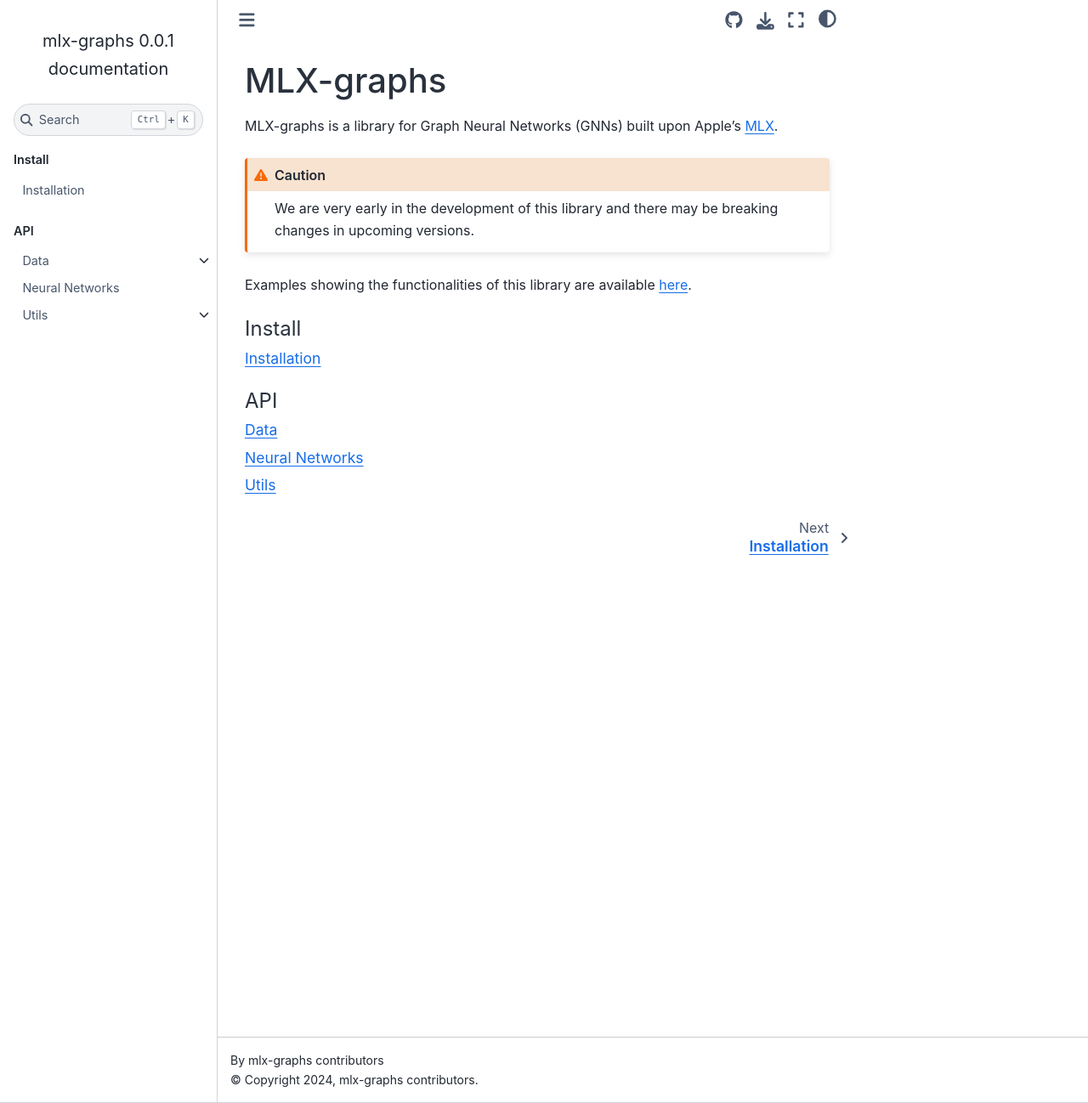
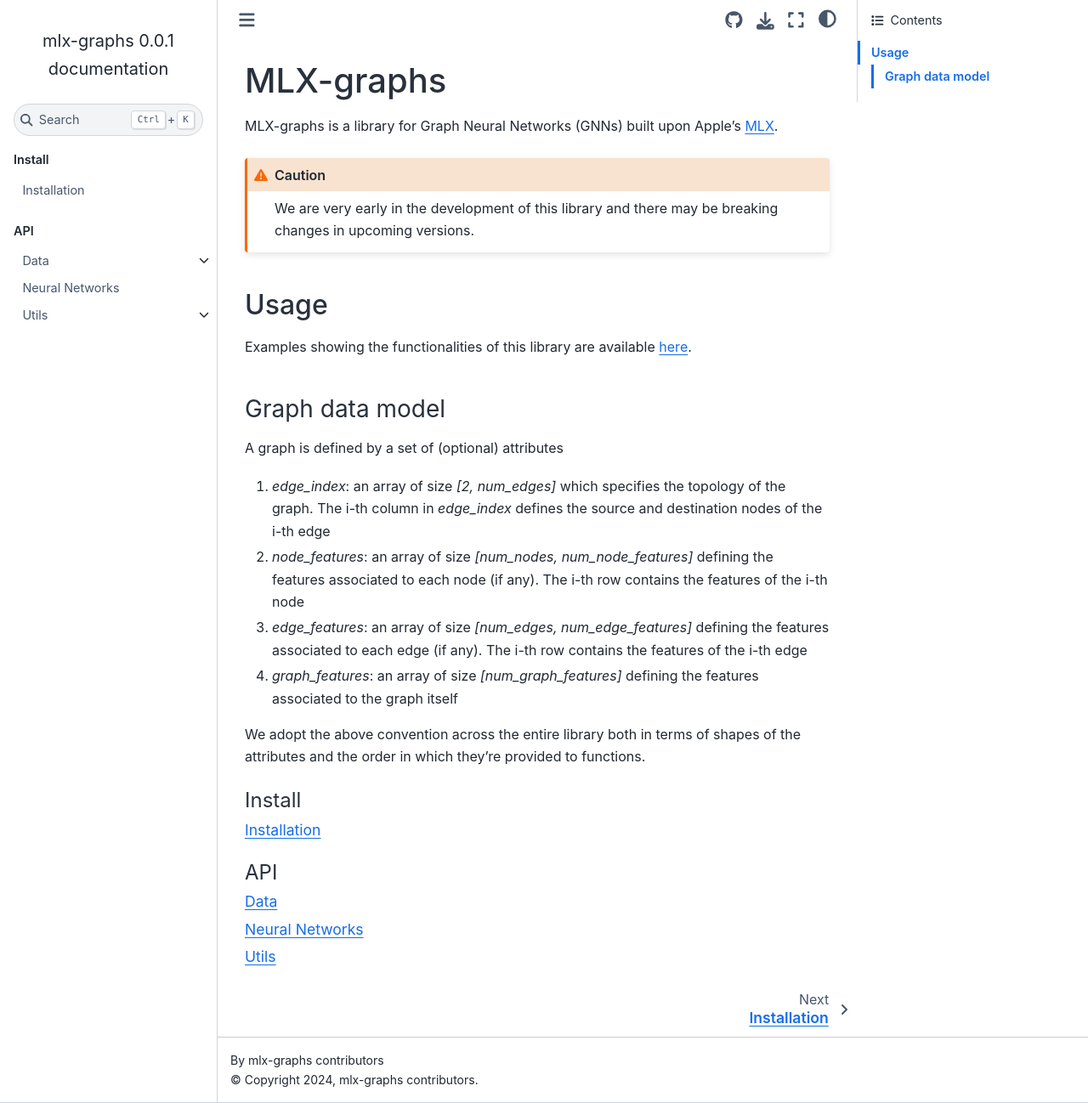
Before and after one commit to mlx-graphs/mlx-graphs, a Sphinx documentation site: the page built from docs/source/index.rst, in a window 1280 px wide and 1298 px high. Shown: the whole window at 85% size. Built offline with Sphinx 7.4.7 and the Sphinx Book theme 1.1.4, drawn with Linux system fonts in a browser that asks for light colours.

Commit message:
add data model to readme and docs

```diff
--- a/docs/source/index.rst
+++ b/docs/source/index.rst
@@ -8,7 +8,24 @@ MLX-graphs is a library for Graph Neural Networks (GNNs) built upon Apple's `MLX
    We are very early in the development of this library and there may be breaking changes in upcoming versions.
 
 
+Usage
+-----
+
+
 Examples showing the functionalities of this library are available `here <https://github.com/TristanBilot/mlx-graphs/tree/main/examples>`_.
+
+
+Graph data model
+^^^^^^^^^^^^^^^^
+
+A graph is defined by a set of (optional) attributes
+
+#. `edge_index`: an array of size `[2, num_edges]` which specifies the topology of the graph. The i-th column in `edge_index` defines the source and destination nodes of the i-th edge
+#. `node_features`: an array of size `[num_nodes, num_node_features]` defining the features associated to each node (if any). The i-th row contains the features of the i-th node
+#. `edge_features`:  an array of size `[num_edges, num_edge_features]` defining the features associated to each edge (if any). The i-th row contains the features of the i-th edge
+#. `graph_features`: an array of size `[num_graph_features]` defining the features associated to the graph itself
+
+We adopt the above convention across the entire library both in terms of shapes of the attributes and the order in which they're provided to functions.
 
 .. toctree::
    :caption: Install
```
Also changed, not shown: README.md (+10 -0 lines).
